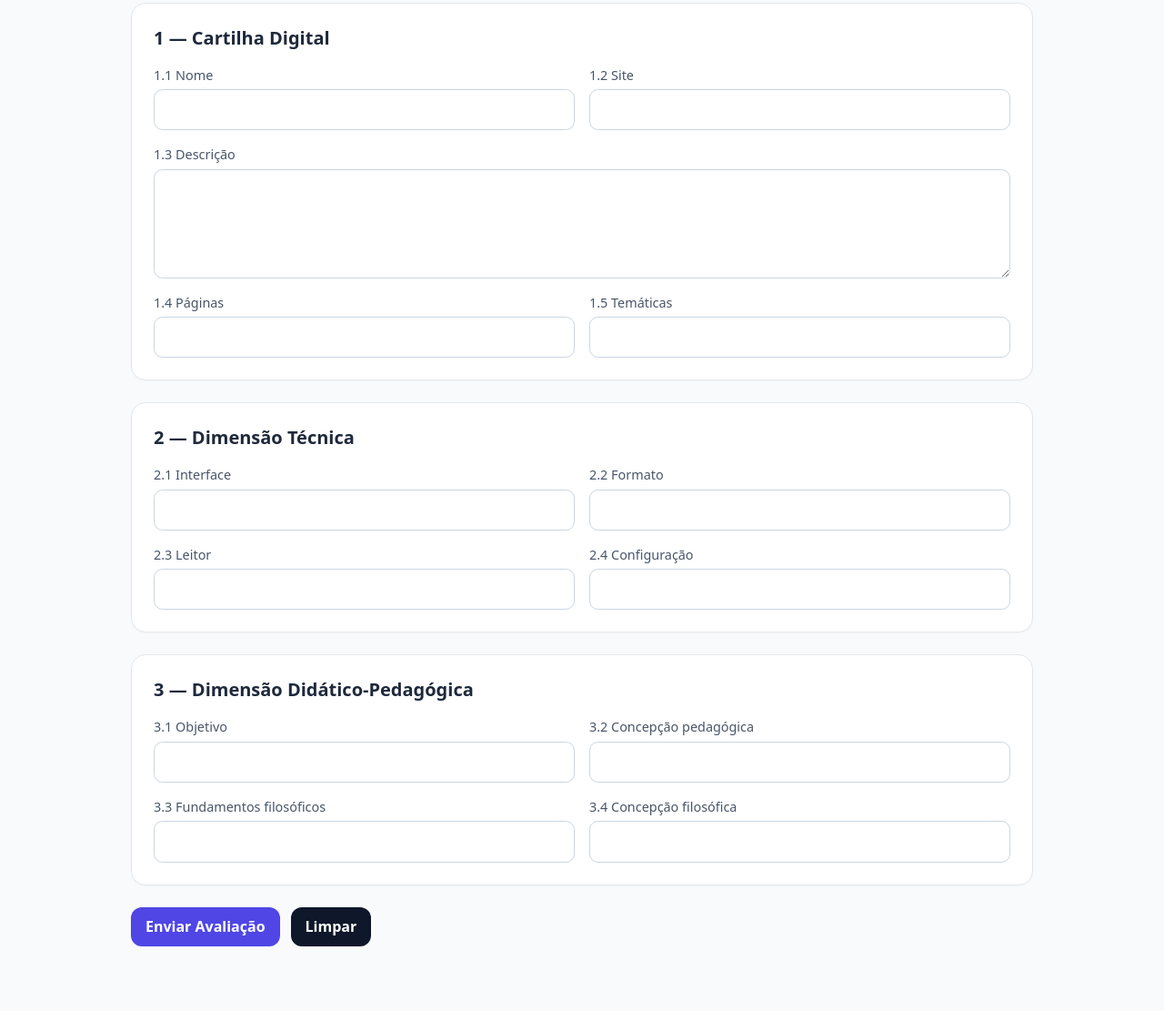
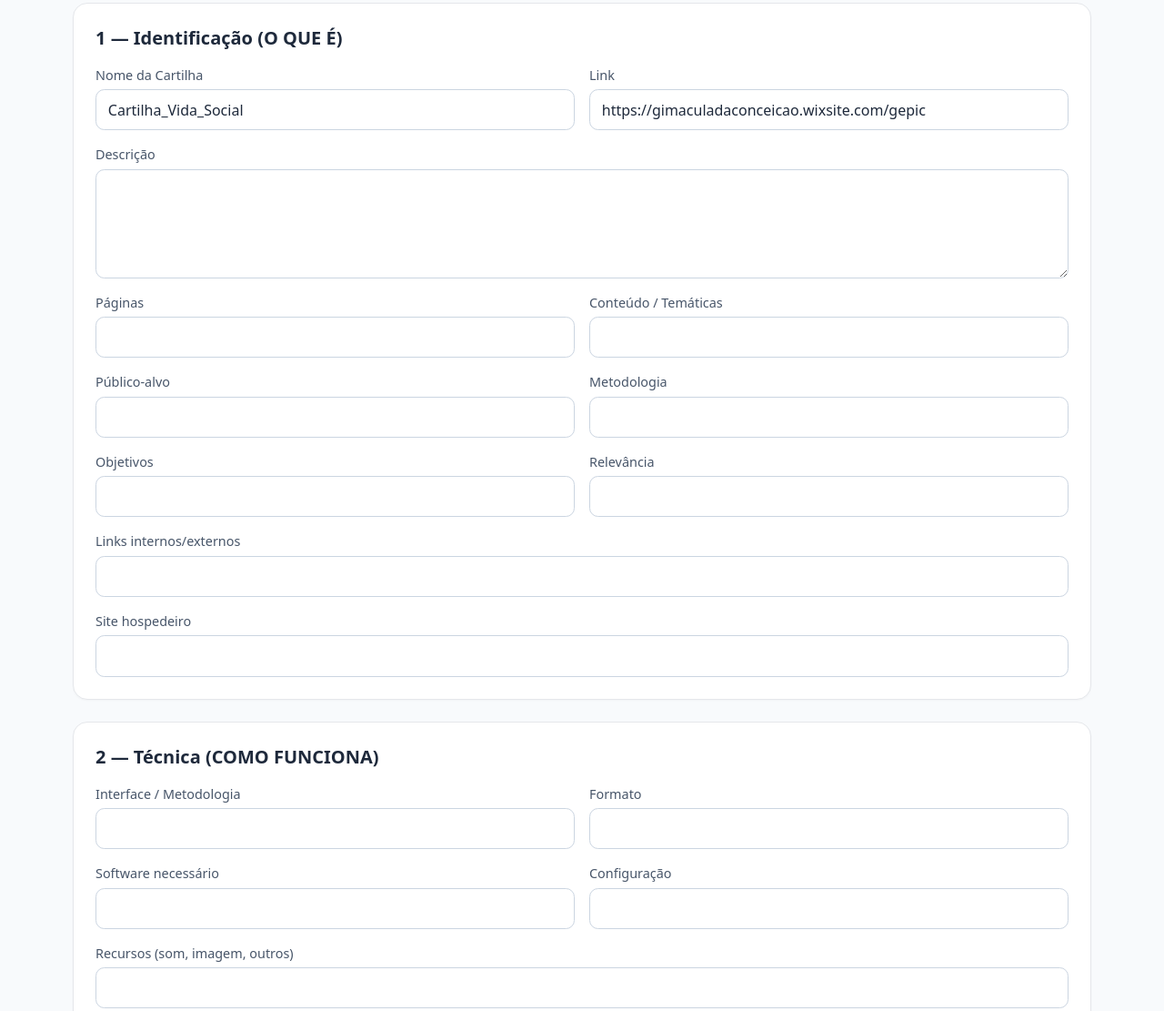
Before and after one commit to andsonandreribeiro09/Cartilha_Vida_Social, a plain HTML site: page avaliacao.html in a window 1280 px wide. Shown: the part 291-1402 px from the top of the page at 91% size. Drawn offline with nearby package versions, Linux system fonts and the light colour scheme.

Commit message:
Update avaliacao.html

```diff
--- a/avaliacao.html
+++ b/avaliacao.html
@@ -8,7 +8,7 @@
   <script src="https://cdn.tailwindcss.com"></script>
 </head>
 <body class="bg-slate-50 text-slate-800">
-  <header class="max-w-5xl mx-auto px-4 py-6 flex items-center justify-between">
+  <header class="max-w-6xl mx-auto px-4 py-6 flex items-center justify-between">
     <div>
       <h1 class="text-2xl font-bold">Formulário de Avaliação</h1>
       <p class="text-slate-600">Preencha os campos abaixo e clique em <strong>Enviar Avaliação</strong>.</p>
@@ -16,7 +16,7 @@
     <a href="index.html" class="btn">← Início</a>
   </header>
 
-  <main class="max-w-5xl mx-auto px-4 pb-24">
+  <main class="max-w-6xl mx-auto px-4 pb-24">
     <form id="form-avaliacao"
           action="https://formspree.io/f/mandnwkv"
           method="POST"
@@ -30,50 +30,78 @@
           <label class="field">
             <span>Nome</span>
             <input type="text" name="avaliador_nome" required />
-            <p class="erro-msg hidden text-red-600 text-sm">Informe seu nome</p>
           </label>
           <label class="field">
             <span>Email</span>
             <input type="email" name="avaliador_email" required />
-            <p class="erro-msg hidden text-red-600 text-sm">Informe um e-mail válido</p>
           </label>
         </div>
       </section>
 
-      <!-- SEÇÃO 1 — CARTILHA DIGITAL -->
+      <!-- SEÇÃO 1 — IDENTIFICAÇÃO -->
       <section class="card p-6">
-        <h2 class="text-xl font-semibold mb-4">1 — Cartilha Digital</h2>
+        <h2 class="text-xl font-semibold mb-4">1 — Identificação (O QUE É)</h2>
         <div class="grid md:grid-cols-2 gap-4">
-          <label class="field"><span>1.1 Nome</span><input name="1.1" required /><p class="erro-msg hidden text-red-600 text-sm">Campo obrigatório</p></label>
-          <label class="field"><span>1.2 Site</span><input name="1.2" required /><p class="erro-msg hidden text-red-600 text-sm">Campo obrigatório</p></label>
+          <label class="field">
+            <span>Nome da Cartilha</span>
+            <input name="1.1_nome" value="Cartilha_Vida_Social" readonly />
+          </label>
+          <label class="field">
+            <span>Link</span>
+            <input name="1.2_link" value="https://gimaculadaconceicao.wixsite.com/gepic" readonly />
+          </label>
         </div>
-        <label class="field mt-4"><span>1.3 Descrição</span><textarea name="1.3" required></textarea><p class="erro-msg hidden text-red-600 text-sm">Campo obrigatório</p></label>
+        <label class="field mt-4"><span>Descrição</span><textarea name="1.3_descricao" required></textarea></label>
         <div class="grid md:grid-cols-2 gap-4 mt-4">
-          <label class="field"><span>1.4 Páginas</span><input name="1.4" required /><p class="erro-msg hidden text-red-600 text-sm">Campo obrigatório</p></label>
-          <label class="field"><span>1.5 Temáticas</span><input name="1.5" required /><p class="erro-msg hidden text-red-600 text-sm">Campo obrigatório</p></label>
+          <label class="field"><span>Páginas</span><input name="1.4_paginas" required /></label>
+          <label class="field"><span>Conteúdo / Temáticas</span><input name="1.5_conteudo" required /></label>
         </div>
+        <div class="grid md:grid-cols-2 gap-4 mt-4">
+          <label class="field"><span>Público-alvo</span><input name="1.6_publico" required /></label>
+          <label class="field"><span>Metodologia</span><input name="1.7_metodologia" required /></label>
+        </div>
+        <div class="grid md:grid-cols-2 gap-4 mt-4">
+          <label class="field"><span>Objetivos</span><input name="1.8_objetivos" required /></label>
+          <label class="field"><span>Relevância</span><input name="1.9_relevancia" required /></label>
+        </div>
+        <label class="field mt-4"><span>Links internos/externos</span><input name="1.10_links" required /></label>
+        <label class="field mt-4"><span>Site hospedeiro</span><input name="1.11_site_hospedeiro" required /></label>
       </section>
 
       <!-- SEÇÃO 2 — DIMENSÃO TÉCNICA -->
       <section class="card p-6">
-        <h2 class="text-xl font-semibold mb-4">2 — Dimensão Técnica</h2>
+        <h2 class="text-xl font-semibold mb-4">2 — Técnica (COMO FUNCIONA)</h2>
         <div class="grid md:grid-cols-2 gap-4">
-          <label class="field"><span>2.1 Interface</span><input name="2.1" required /><p class="erro-msg hidden text-red-600 text-sm">Campo obrigatório</p></label>
-          <label class="field"><span>2.2 Formato</span><input name="2.2" required /><p class="erro-msg hidden text-red-600 text-sm">Campo obrigatório</p></label>
-          <label class="field"><span>2.3 Leitor</span><input name="2.3" required /><p class="erro-msg hidden text-red-600 text-sm">Campo obrigatório</p></label>
-          <label class="field"><span>2.4 Configuração</span><input name="2.4" required /><p class="erro-msg hidden text-red-600 text-sm">Campo obrigatório</p></label>
+          <label class="field"><span>Interface / Metodologia</span><input name="2.1_interface" required /></label>
+          <label class="field"><span>Formato</span><input name="2.2_formato" required /></label>
+          <label class="field"><span>Software necessário</span><input name="2.3_software" required /></label>
+          <label class="field"><span>Configuração</span><input name="2.4_configuracao" required /></label>
         </div>
+        <label class="field mt-4"><span>Recursos (som, imagem, outros)</span><input name="2.5_recursos" required /></label>
+        <label class="field mt-4"><span>Qualidade técnica (som, imagem, tempo, ritmo)</span><textarea name="2.6_qualidade" required></textarea></label>
+        <label class="field mt-4"><span>Erros encontrados</span><textarea name="2.7_erros"></textarea></label>
       </section>
 
-      <!-- SEÇÃO 3 — DIMENSÃO DIDÁTICO-PEDAGÓGICA -->
+      <!-- SEÇÃO 3 — DIDÁTICO-PEDAGÓGICA -->
       <section class="card p-6">
-        <h2 class="text-xl font-semibold mb-4">3 — Dimensão Didático-Pedagógica</h2>
+        <h2 class="text-xl font-semibold mb-4">3 — Didático-Pedagógica (PARA QUÊ SERVE)</h2>
         <div class="grid md:grid-cols-2 gap-4">
-          <label class="field"><span>3.1 Objetivo</span><input name="3.1" required /><p class="erro-msg hidden text-red-600 text-sm">Campo obrigatório</p></label>
-          <label class="field"><span>3.2 Concepção pedagógica</span><input name="3.2" required /><p class="erro-msg hidden text-red-600 text-sm">Campo obrigatório</p></label>
-          <label class="field"><span>3.3 Fundamentos filosóficos</span><input name="3.3" required /><p class="erro-msg hidden text-red-600 text-sm">Campo obrigatório</p></label>
-          <label class="field"><span>3.4 Concepção filosófica</span><input name="3.4" required /><p class="erro-msg hidden text-red-600 text-sm">Campo obrigatório</p></label>
+          <label class="field"><span>Objetivo pedagógico</span><input name="3.1_objetivo" required /></label>
+          <label class="field"><span>Concepção pedagógica</span><input name="3.2_concepcao" required /></label>
+          <label class="field"><span>Fundamentos filosóficos</span><input name="3.3_filosoficos" required /></label>
+          <label class="field"><span>Concepção epistemológica</span><input name="3.4_epistemologica" required /></label>
         </div>
+        <label class="field mt-4"><span>Objetivos de aprendizagem</span><input name="3.5_aprendizagem" required /></label>
+        <label class="field mt-4"><span>Cidadania</span><input name="3.6_cidadania" required /></label>
+        <label class="field mt-4"><span>Contexto sociopolítico</span><input name="3.7_contexto" required /></label>
+        <label class="field mt-4"><span>Sequência de estudo</span><input name="3.8_sequencia" required /></label>
+        <label class="field mt-4"><span>Aprender a conhecer/fazer/conviver/ser</span><textarea name="3.9_aprender" required></textarea></label>
+        <label class="field mt-4"><span>Estratégias didáticas</span><input name="3.10_estrategias" required /></label>
+        <label class="field mt-4"><span>Dinâmicas/lúdicas/HQs</span><input name="3.11_dinamicas" required /></label>
+        <label class="field mt-4"><span>Construção de conceitos</span><input name="3.12_conceitos" required /></label>
+        <label class="field mt-4"><span>Motivação</span><input name="3.13_motivacao" required /></label>
+        <label class="field mt-4"><span>Aspectos positivos</span><textarea name="3.14_aspectos" required></textarea></label>
+        <label class="field mt-4"><span>Ideias ponte</span><input name="3.15_ideias" required /></label>
       </section>
 
       <!-- BOTÕES -->
```
